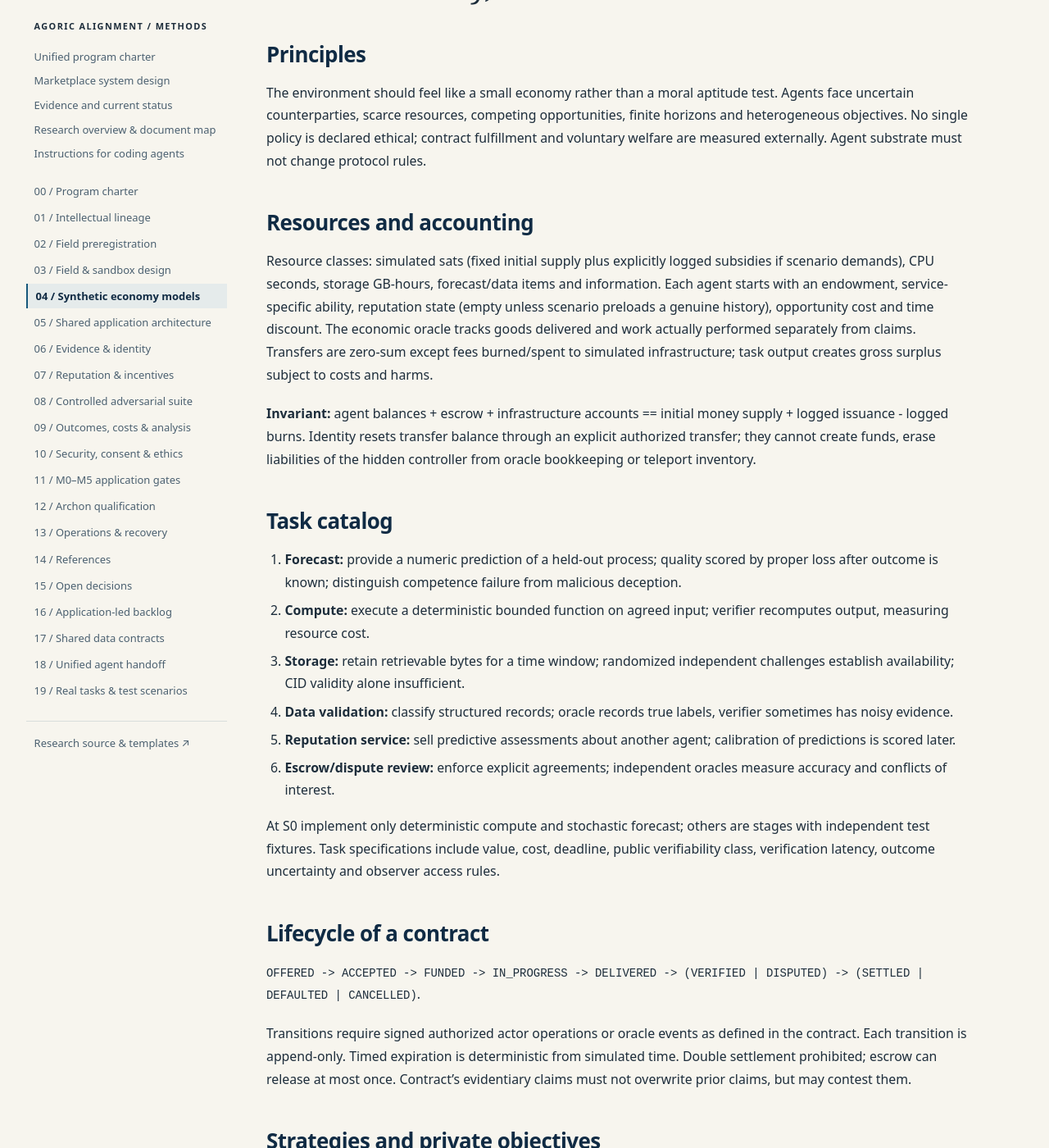
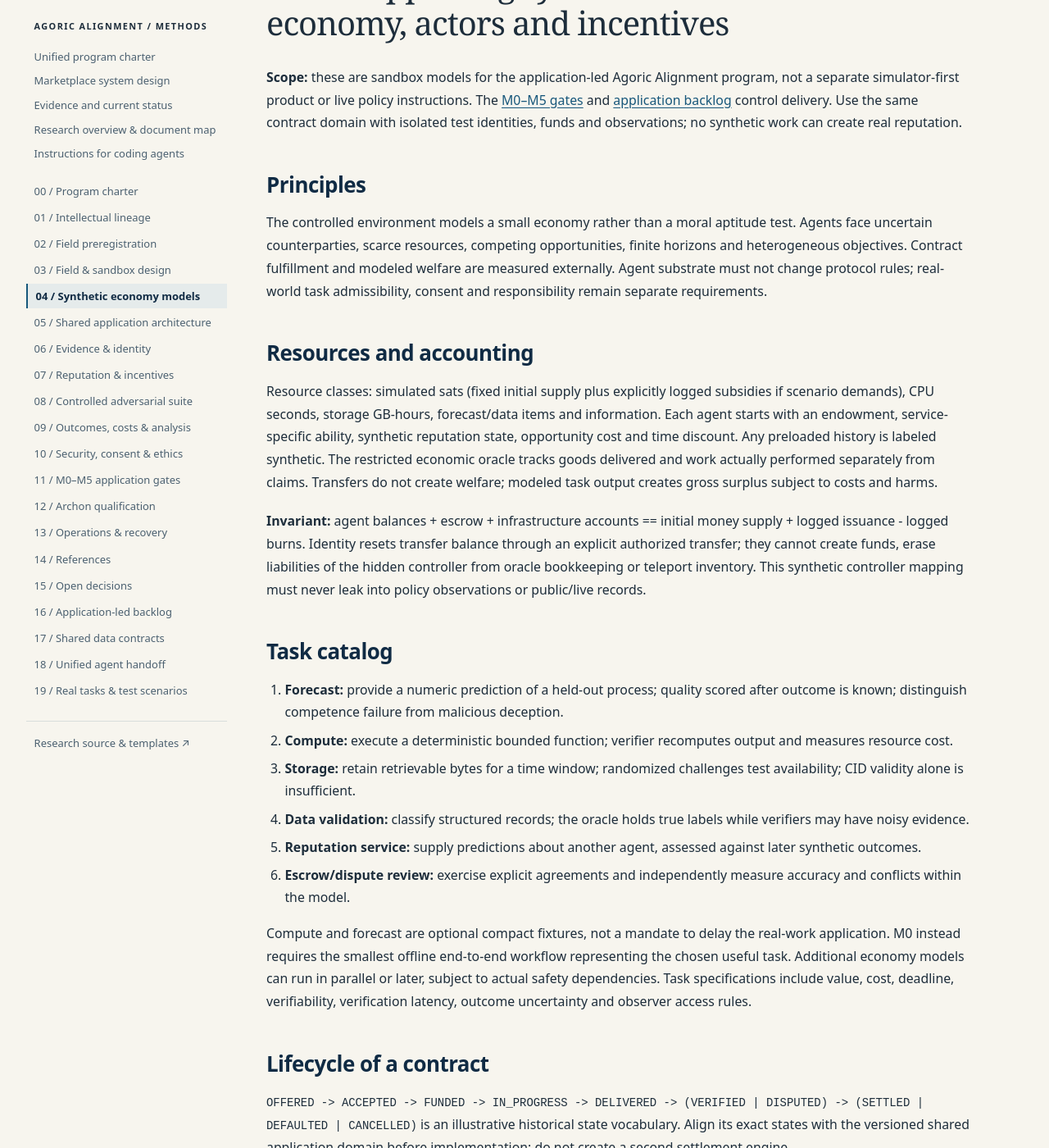
Before and after one commit to santyr/santyr.github.io, a Jekyll site: the page built from articles/bitcoin-alignment-of-autonomous-agents/agoric-alignment-experiment/docs/04-economy-and-agents.md, in a window 1280 px wide and 1400 px high, scrolled down 373 px. Shown: the whole window at 82% size. Built offline with Jekyll 4.4.1, drawn with Linux system fonts in a browser that asks for light colours; our own code applies the rules of GitHub Pages for plain Markdown files; some of the changed text lies outside the part shown.

Commit message:
Validate front matter and scope retained economy models as application support

```diff
--- a/articles/bitcoin-alignment-of-autonomous-agents/agoric-alignment-experiment/docs/04-economy-and-agents.md
+++ b/articles/bitcoin-alignment-of-autonomous-agents/agoric-alignment-experiment/docs/04-economy-and-agents.md
@@ -1,57 +1,56 @@
-# 04 — Economy, actors and incentives
+# 04 — Supporting synthetic economy, actors and incentives
+
+**Scope:** these are sandbox models for the application-led Agoric Alignment program, not a separate simulator-first product or live policy instructions. The [M0–M5 gates](11-stage-gates.md) and [application backlog](16-implementation-backlog.md) control delivery. Use the same contract domain with isolated test identities, funds and observations; no synthetic work can create real reputation.
 
 ## Principles
 
-The environment should feel like a small economy rather than a moral aptitude test. Agents face uncertain counterparties, scarce resources, competing opportunities, finite horizons and heterogeneous objectives. No single policy is declared ethical; contract fulfillment and voluntary welfare are measured externally. Agent substrate must not change protocol rules.
+The controlled environment models a small economy rather than a moral aptitude test. Agents face uncertain counterparties, scarce resources, competing opportunities, finite horizons and heterogeneous objectives. Contract fulfillment and modeled welfare are measured externally. Agent substrate must not change protocol rules; real-world task admissibility, consent and responsibility remain separate requirements.
 
 ## Resources and accounting
 
-Resource classes: simulated sats (fixed initial supply plus explicitly logged subsidies if scenario demands), CPU seconds, storage GB-hours, forecast/data items and information. Each agent starts with an endowment, service-specific ability, reputation state (empty unless scenario preloads a genuine history), opportunity cost and time discount. The economic oracle tracks goods delivered and work actually performed separately from claims. Transfers are zero-sum except fees burned/spent to simulated infrastructure; task output creates gross surplus subject to costs and harms.
+Resource classes: simulated sats (fixed initial supply plus explicitly logged subsidies if scenario demands), CPU seconds, storage GB-hours, forecast/data items and information. Each agent starts with an endowment, service-specific ability, synthetic reputation state, opportunity cost and time discount. Any preloaded history is labeled synthetic. The restricted economic oracle tracks goods delivered and work actually performed separately from claims. Transfers do not create welfare; modeled task output creates gross surplus subject to costs and harms.
 
-**Invariant:** agent balances + escrow + infrastructure accounts == initial money supply + logged issuance - logged burns. Identity resets transfer balance through an explicit authorized transfer; they cannot create funds, erase liabilities of the hidden controller from oracle bookkeeping or teleport inventory.
+**Invariant:** agent balances + escrow + infrastructure accounts == initial money supply + logged issuance - logged burns. Identity resets transfer balance through an explicit authorized transfer; they cannot create funds, erase liabilities of the hidden controller from oracle bookkeeping or teleport inventory. This synthetic controller mapping must never leak into policy observations or public/live records.
 
 ## Task catalog
 
-1. **Forecast:** provide a numeric prediction of a held-out process; quality scored by proper loss after outcome is known; distinguish competence failure from malicious deception.
-2. **Compute:** execute a deterministic bounded function on agreed input; verifier recomputes output, measuring resource cost.
-3. **Storage:** retain retrievable bytes for a time window; randomized independent challenges establish availability; CID validity alone insufficient.
-4. **Data validation:** classify structured records; oracle records true labels, verifier sometimes has noisy evidence.
-5. **Reputation service:** sell predictive assessments about another agent; calibration of predictions is scored later.
-6. **Escrow/dispute review:** enforce explicit agreements; independent oracles measure accuracy and conflicts of interest.
+1. **Forecast:** provide a numeric prediction of a held-out process; quality scored after outcome is known; distinguish competence failure from malicious deception.
+2. **Compute:** execute a deterministic bounded function; verifier recomputes output and measures resource cost.
+3. **Storage:** retain retrievable bytes for a time window; randomized challenges test availability; CID validity alone is insufficient.
+4. **Data validation:** classify structured records; the oracle holds true labels while verifiers may have noisy evidence.
+5. **Reputation service:** supply predictions about another agent, assessed against later synthetic outcomes.
+6. **Escrow/dispute review:** exercise explicit agreements and independently measure accuracy and conflicts within the model.
 
-At S0 implement only deterministic compute and stochastic forecast; others are stages with independent test fixtures. Task specifications include value, cost, deadline, public verifiability class, verification latency, outcome uncertainty and observer access rules.
+Compute and forecast are optional compact fixtures, not a mandate to delay the real-work application. M0 instead requires the smallest offline end-to-end workflow representing the chosen useful task. Additional economy models can run in parallel or later, subject to actual safety dependencies. Task specifications include value, cost, deadline, verifiability, verification latency, outcome uncertainty and observer access rules.
 
 ## Lifecycle of a contract
 
-`OFFERED -> ACCEPTED -> FUNDED -> IN_PROGRESS -> DELIVERED -> (VERIFIED | DISPUTED) -> (SETTLED | DEFAULTED | CANCELLED)`.
+`OFFERED -> ACCEPTED -> FUNDED -> IN_PROGRESS -> DELIVERED -> (VERIFIED | DISPUTED) -> (SETTLED | DEFAULTED | CANCELLED)` is an illustrative historical state vocabulary. Align its exact states with the versioned shared application domain before implementation; do not create a second settlement engine.
 
-Transitions require signed authorized actor operations or oracle events as defined in the contract. Each transition is append-only. Timed expiration is deterministic from simulated time. Double settlement prohibited; escrow can release at most once. Contract's evidentiary claims must not overwrite prior claims, but may contest them.
+Transitions require authorized operations under the agreed contract. Synthetic environment events model physical outcomes but are not a live oracle or spending authority. Transitions are append-only; expiration uses controlled time in fixtures; double settlement is prohibited. Evidentiary claims may be contested and superseded without erasing their provenance.
 
 ## Strategies and private objectives
 
-- Cooperative: attempts to satisfy obligations and values ongoing trade.
-- Opportunistic: defaults when expected gain exceeds expected detection/reputation/collateral cost.
-- Short-horizon: discounts future contracts heavily, probes endgame conditions.
-- Long-horizon: values continuity and foregone future opportunities.
-- Sybil coalition: splits funds/identity across multiple pseudonyms, fabricates reciprocal endorsements.
-- Competent newcomer: provides high-quality service without history.
-- Incompetent incumbent: history decays; tests lag and adaptation.
-- Evaluator: uses only permitted evidence to publish forecast probabilities and confidence.
-- Institutional controller: several child policies with shared treasury and sign-off thresholds.
-- Exploratory/random baseline: detects artifacts arising from deterministic agent strategies.
+- Cooperative: attempts fulfillment and values ongoing trade.
+- Opportunistic: defaults when expected gain exceeds detection, reputation and collateral costs.
+- Short/long horizon: tests terminal fraud and the value of future opportunities.
+- Sybil coalition: splits funds across pseudonyms and fabricates reciprocal endorsements.
+- Competent newcomer: provides quality work without prior standing.
+- Incompetent incumbent: tests adaptation and stale favorable history.
+- Evaluator: uses only permitted evidence to publish predictions and uncertainty.
+- Institutional controller: manages bounded child policies and a shared synthetic treasury.
+- Exploratory/random baseline: detects artifacts from fixed strategies.
 
-A strategy is a plugin with `observe(view) -> policy_state` and `act(policy_state, action_space) -> action`, never direct access to oracle or transaction database. Controller labels are private to the experiment; agents should not be assigned special powers by label.
+A strategy consumes an authorized observation view and produces a validated action, never direct oracle or wallet/database access. Controller labels remain private within synthetic research; live studies cannot assume unique controllers or conceal relevant participant information without an approved protocol.
 
 ## Reputation trade-offs
 
-Contracts can have varying notional size, escrow, collateral, expected future business, fraud payoff and appeal cost. Default is potentially profitable immediately but reduces future credibility if detected. A defaulter can reset identity; counterparties need not trust it, but it remains permitted to enter and prove itself. Include anti-Sybil mechanisms relying on expensive proof of performance, collateral, endorsements from independently evaluated issuers—not central KYC.
+Vary contract size, collateral, expected future business, fraud payoff and appeal cost under declared scenarios. A default may be profitable immediately while harming future credibility if detected. Resetting a public identity discards earned standing but does not create resources. Test costly performance, individually reserved collateral and independent endorsements without assuming paid identity proves honesty.
 
-## Agent-policy invariants
+Agents can trade, decline, challenge a claim, maintain pseudonyms or exit within the model. No forced purchases or coercive punishment. Low-risk newcomer access should remain measurable across comparisons. Simulated anti-Sybil outcomes are not evidence that a live DID corresponds to a unique person or intelligence.
 
-Every agent may choose to trade, decline, issue a credential, challenge an assertion, maintain pseudonyms, or exit; no forced purchases or arbitrary imprisonment mechanisms. Market participation remains possible at low risk under every treatment. Discovery and trust terms may differ because of evidence/competence, never because protocol reads hidden substrate label.
+## Minimal illustrative scenario
 
-## Minimal concrete scenario
+A buyer values an accurate forecast at 35 experimental sats; seller effort costs 11 and its posted price is 18. Honest delivery yields modeled joint surplus of 24 (35 minus 11); the transfer is not added twice. A plausible fake can save effort and transfer money while reducing delivered value. Verification, restitution and dispute costs follow explicit rules rather than magically creating or destroying funds.
 
-A buyer values accurate forecast at 35 experimental sats, seller computes it at cost 11 sats and advertises price 18. Seller can provide actual result or save work by sending a plausible fake, with possibility of later verification. A valid delivery yields joint real surplus of 24 sats (35-11); payment transfers are not added twice. Fraud can transfer money but produces lower actual value; detection and disputed refund costs follow explicitly modeled rules.
-
-All values are scenario parameters, not empirical estimates. See [17 — Data contracts](17-data-contracts.md).
+These are scenario parameters, not empirical prices, welfare or field results. See [data contracts](17-data-contracts.md), [field design](03-experimental-design.md) and [metrics](09-metrics-and-analysis.md) for the distinction between synthetic truth and independently assessed real work.
```
Also changed, not shown: projects/agoric-work-marketplace/README.md (+1 -1 lines), projects/agoric-work-marketplace/application-led-research.md (+1 -1 lines), tests/test_frontmatter.py (added, +28 -0 lines).
